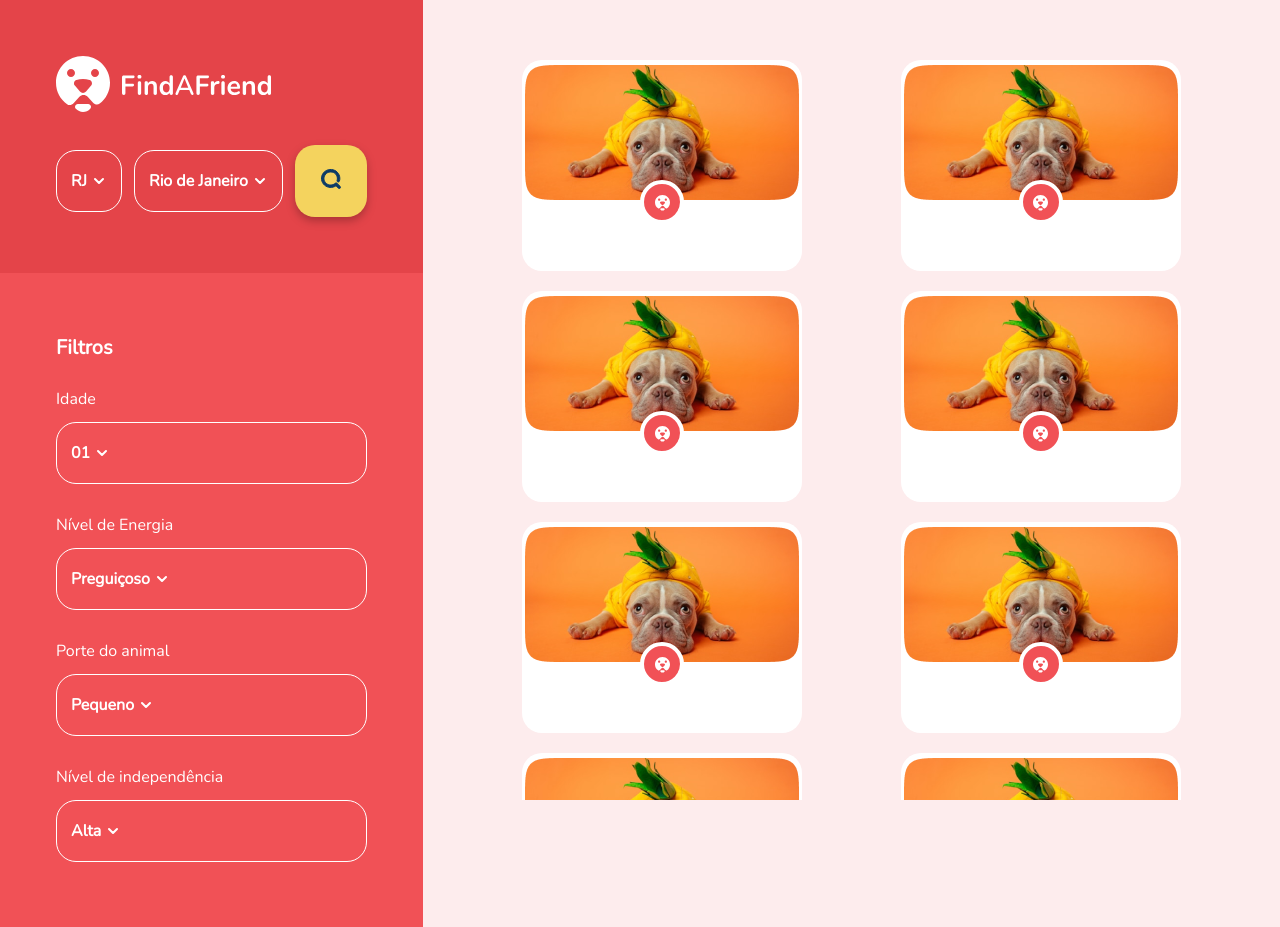
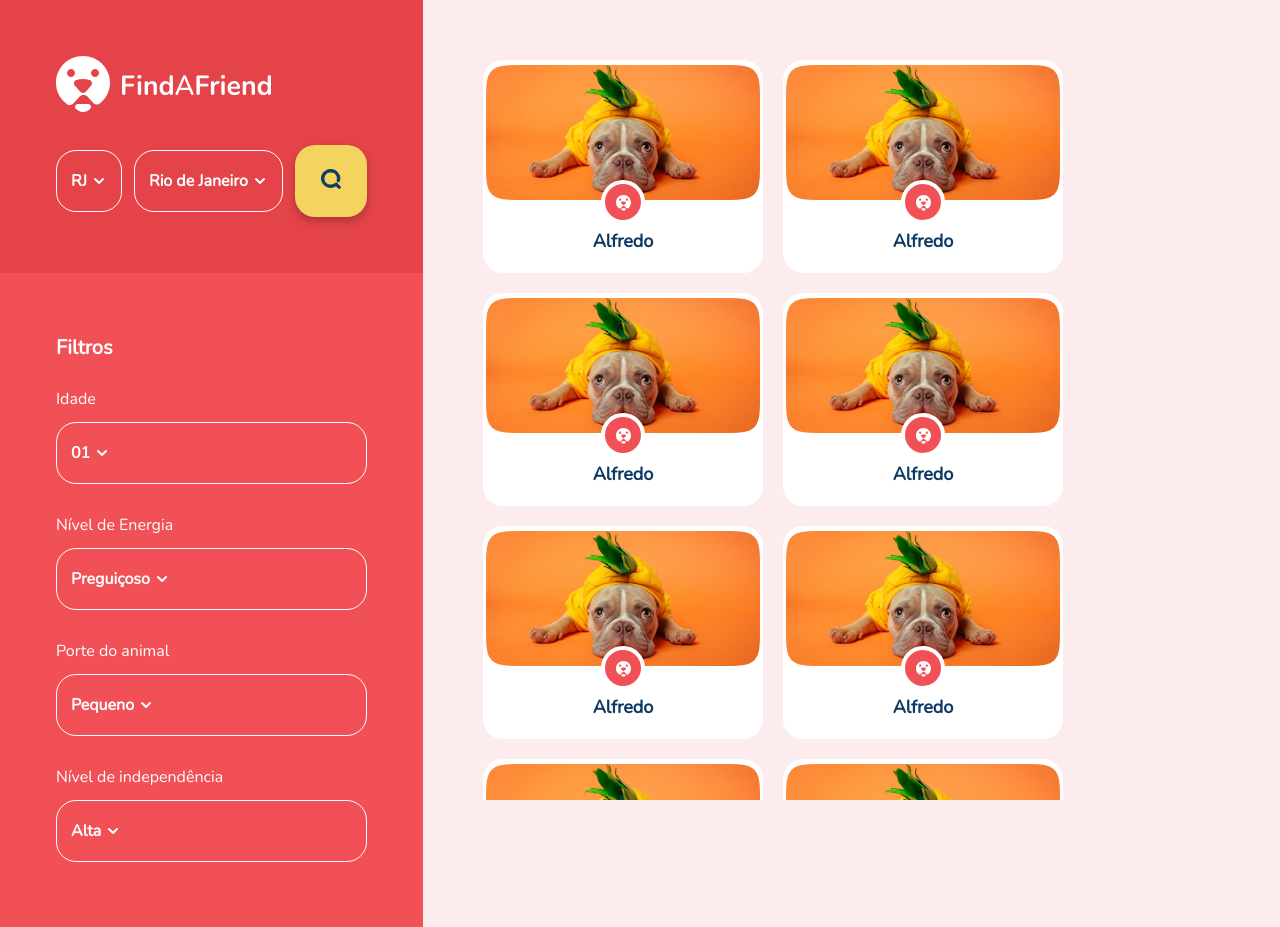
Before and after one commit to mateusisrael/find-a-friend, a Next.js app: page /adote in a window 1280 px wide. Built offline with nearby package versions, Linux system fonts and the light colour scheme.

Commit message:
UI - ajuste na lista

```diff
--- a/src/components/Card/Card.module.css
+++ b/src/components/Card/Card.module.css
@@ -10,11 +10,15 @@
   cursor: pointer;
   padding: 5px 0;
   background-color: var(--container-color);
+  color: var(--main-font-color);
+  font-size: 1.125rem;
+  font-weight: 700;
 }
 
 .container:hover {
   --container-color: var(--main-font-color);
   background-color: var(--container-color);
+  color: #fff;
 }
 
 .pictureContainer {
--- a/src/pages/adote/Adote.module.css
+++ b/src/pages/adote/Adote.module.css
@@ -80,7 +80,8 @@
 .list {
   display: flex;
   width: calc(100% - 423px);
-  justify-content: space-around;
+  /* justify-content: space-around; */
+
   flex-direction: row;
   flex-wrap: wrap;
   max-height: 100vh;
--- a/src/pages/adote/index.tsx
+++ b/src/pages/adote/index.tsx
@@ -73,7 +73,7 @@ export default function SearchList() {
           </div>
         </div>
         <div className={styles.list}>
-          {Array.from(Array(10).keys()).map((element, i) => (
+          {Array.from(Array(20).keys()).map((element, i) => (
             <div style={{ margin: "10px" }} key={i}>
               <Card />
             </div>
```
